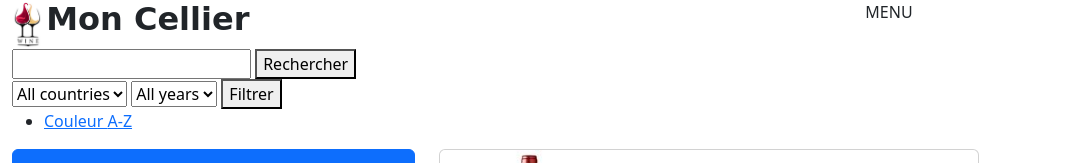
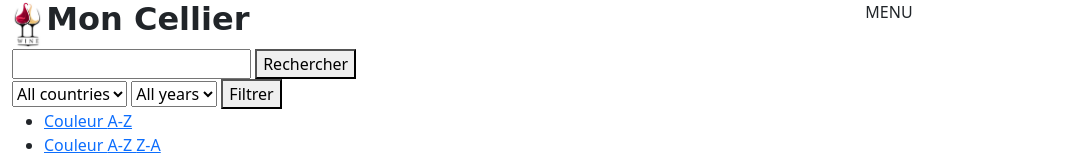
Before and after one commit to cedryc-ruth/moncellier2024, a website: page index.html in a window 1280 px wide. Shown: the top 163 px of the page, without its empty margins (0-1086 px from the left). Drawn offline with nearby package versions, Linux system fonts and the light colour scheme; no server answers; a web font is replaced by a local one.

Commit message:
Wrong idea just to test

```diff
--- a/index.html
+++ b/index.html
@@ -54,6 +54,7 @@
                         </form>
                         <ul>
                           <li><a href="#">Couleur <span>A-Z</span> <span hidden>Z-A</span></a></li>
+                          <li><a href="#">Couleur <span>A-Z</span> <span>Z-A</span></a></li>
                         </ul>
                     </div>
                 </div>
```
